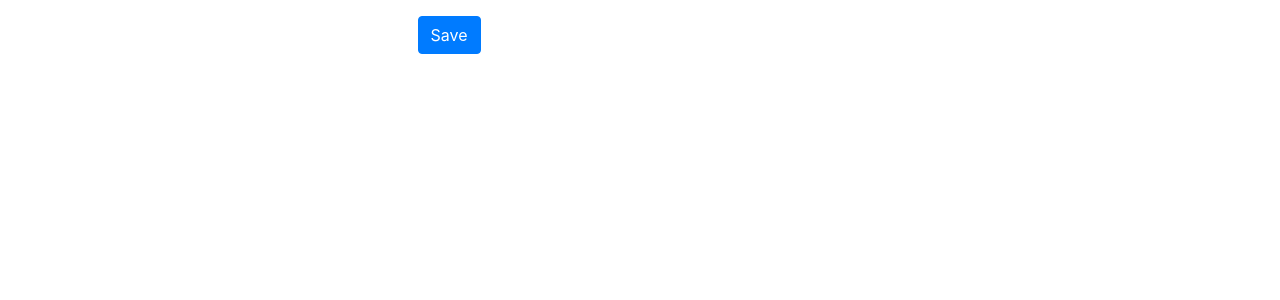
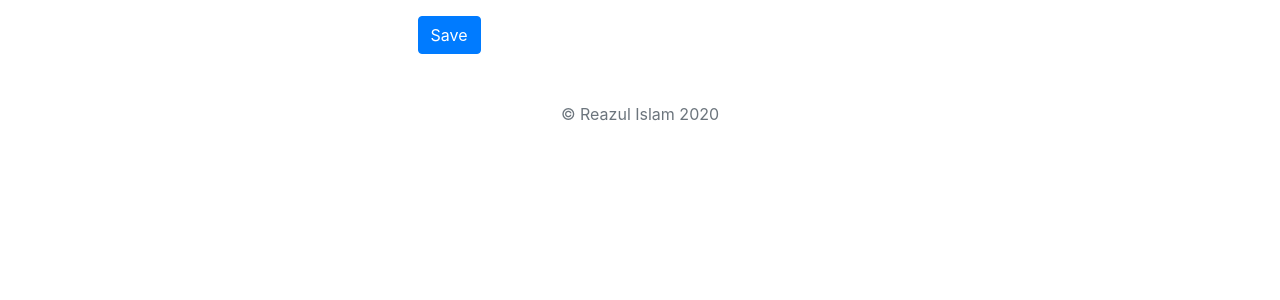
Before and after one commit to DrDrunkenstyn/todowoo-project, a Django app: template todo/templates/todo/createtodo.html in a window 1280 px wide. Shown: the part 418-718 px from the top of the page. Run offline with Django 3.2, Linux system fonts and the light colour scheme; the template is opened without the code that fills it, so the values that code supplies are empty; some libraries are stand-ins or nearby versions.

Commit message:
added copyright

```diff
--- a/todo/templates/todo/base.html
+++ b/todo/templates/todo/base.html
@@ -66,6 +66,14 @@
 {% block content %}{% endblock %}
 </div>
 
+<br>
+<br>
+    <footer class="text-muted">
+        <div class="container text-center">
+            <p>&copy Reazul Islam {% now "Y" %}</p>
+        </div>
+    </footer>
+
 <!-- Optional JavaScript -->
 <!-- jQuery first, then Popper.js, then Bootstrap JS -->
 <script src="https://code.jquery.com/jquery-3.4.1.slim.min.js" integrity="sha384-J6qa4849blE2+poT4WnyKhv5vZF5SrPo0iEjwBvKU7imGFAV0wwj1yYfoRSJoZ+n" crossorigin="anonymous"></script>
```
Also changed, not shown: db.sqlite3.
